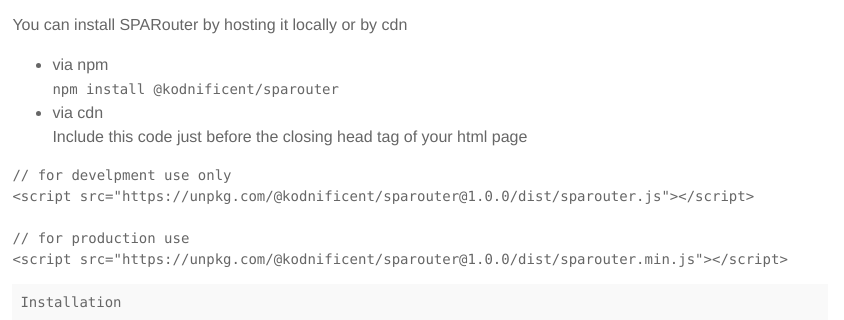
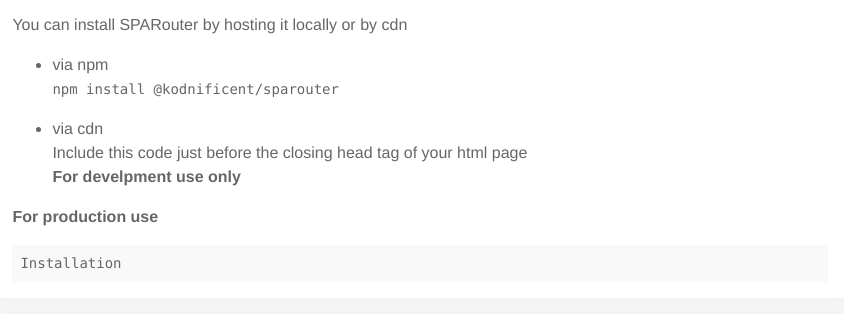
Before and after one commit to kodnificent/sparouter, a website built with webpack: page docs/html/README/index.html in a window 1280 px wide. Shown: the part 264-584 px from the top of the page, 436-1280 px from the left. Built offline with nearby package versions, Linux system fonts and the light colour scheme.

Commit message:
added entry point file for development

```diff
--- a/docs/html/README/index.html
+++ b/docs/html/README/index.html
@@ -141,15 +141,15 @@
 <ul>
 <li>via npm<br>
 <code>npm install @kodnificent/sparouter</code></li>
-<li>via cdn<br>
-Include this code just before the closing head tag of your html page  </li>
+<li>
+<p>via cdn<br>
+Include this code just before the closing head tag of your html page<br>
+<strong>For develpment use only</strong>  </p>
+<script src="https://unpkg.com/@kodnificent/sparouter@1.0.0/dist/sparouter.js"></script>
+</li>
 </ul>
-<pre><code>// for develpment use only
-&#x3C;script src="https://unpkg.com/@kodnificent/sparouter@1.0.0/dist/sparouter.js">&#x3C;/script>
-
-// for production use
-&#x3C;script src="https://unpkg.com/@kodnificent/sparouter@1.0.0/dist/sparouter.min.js">&#x3C;/script>
-</code></pre>
+<p><strong>For production use</strong>  </p>
+<script src="https://unpkg.com/@kodnificent/sparouter@1.0.0/dist/sparouter.min.js"></script>
 
     <div class='pre p1 fill-light mt0'>Installation</div>
 
```
Also changed, not shown: README.js (+2 -4 lines), README.md, dist/sparouter.js (added), 1 other file.
